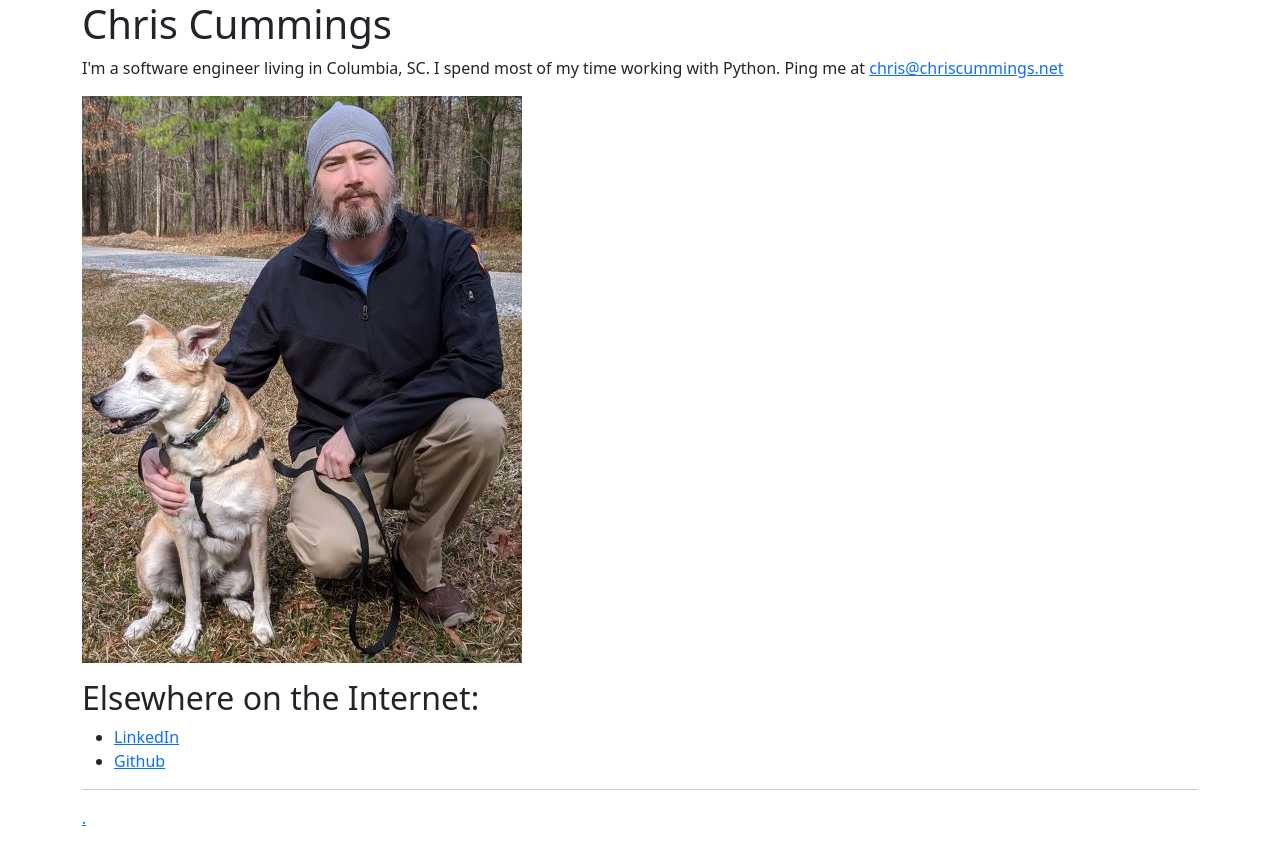
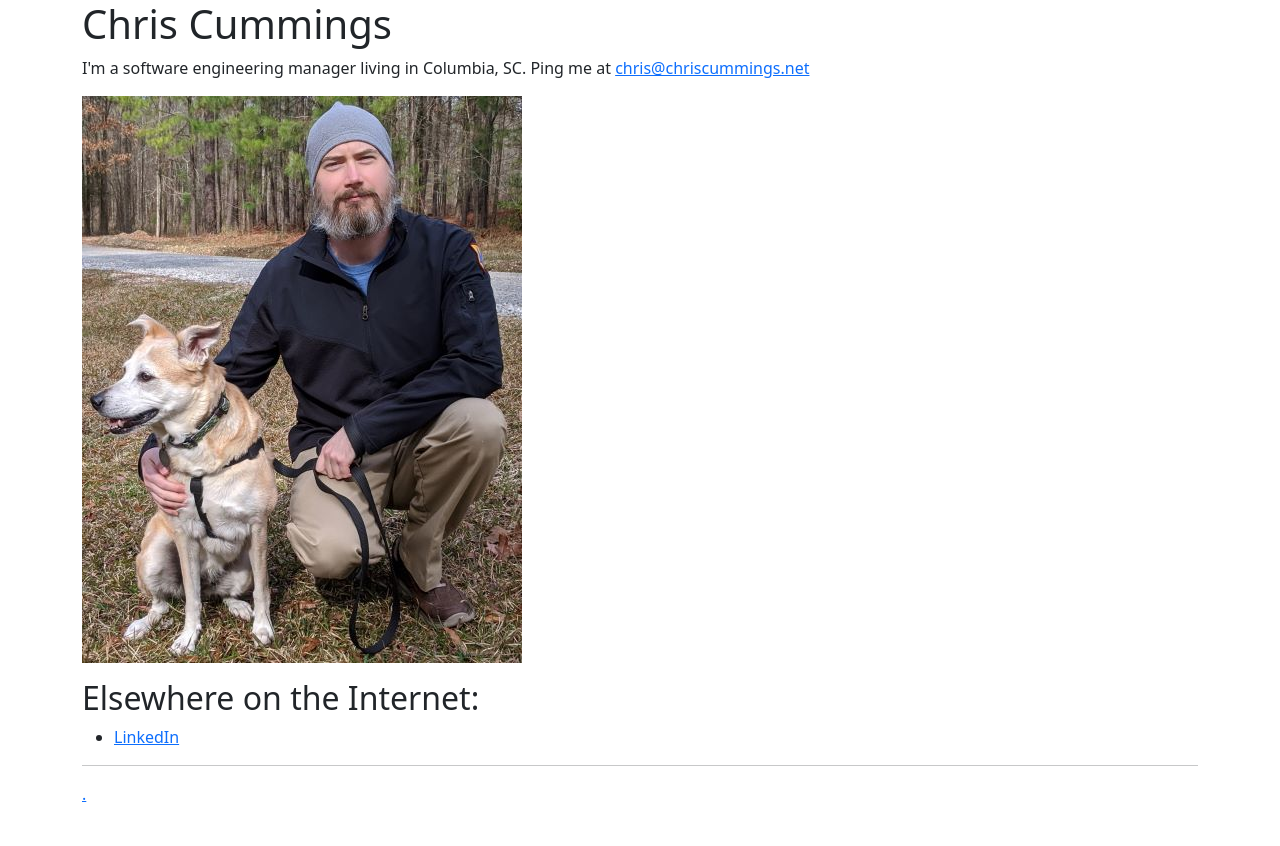
Before and after one commit to chriscummings/chriscummings.github.io, a plain HTML site: page docs/index.html in a window 1280 px wide. After the commit the page ends 822 px from the top, so only its background shows below. Drawn offline with Linux system fonts and the light colour scheme.

```diff
--- a/docs/index.html
+++ b/docs/index.html
@@ -16,7 +16,7 @@
 			<div class="col">
 <h1>Chris Cummings</h1>
 
-<p>I'm a software engineer living in Columbia, SC. I spend most of my time working with Python. Ping me at <span class="email_address"></span></p>
+<p>I'm a software engineering manager living in Columbia, SC. Ping me at <span class="email_address"></span></p>
 
 <p><img src="assets/images/chris_cummings.jpg" alt="Gentleman Aventurer" /></p>
 
@@ -24,7 +24,6 @@
 
 <ul>
 <li><a href="https://www.linkedin.com/in/christopher-cummings-91667710/">LinkedIn</a></li>
-<li><a href="https://github.com/chriscummings">Github</a></li>
 </ul>
 
 <hr />
```
